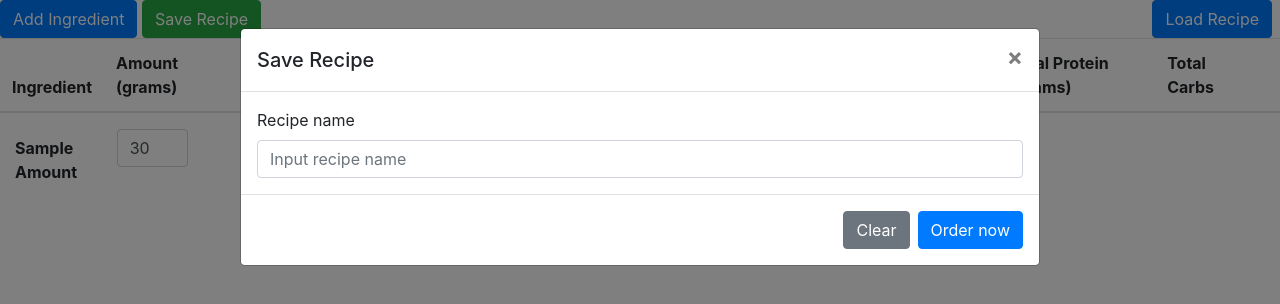
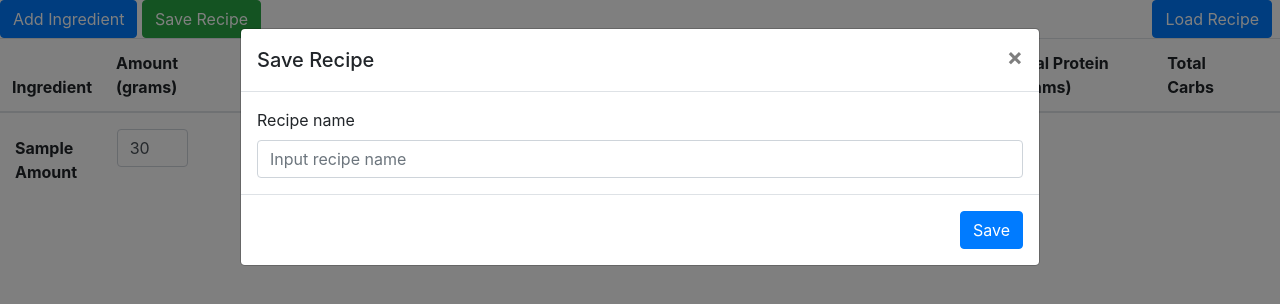
Before and after one commit to Odzinic/ingredient_inventory, a website: page src/index.html in a window 1280 px wide. Both pictures are taken after a click on the button "Save Recipe". Drawn offline with nearby package versions, Linux system fonts and the light colour scheme; no server answers.

Commit message:
- Modals now hide when submit buttons are pressed

```diff
--- a/src/index.html
+++ b/src/index.html
@@ -58,8 +58,8 @@
             </div>
 
             <div class="modal-footer">
-                <button class="btn btn-secondary" id="modalClear" type="button">Clear</button>
-                <button class="btn btn-primary" id="modalSave" type="button">Order now</button>
+<!--                <button class="btn btn-secondary" id="modalClear" type="button">Clear</button>-->
+                <button class="btn btn-primary" id="modalSave" type="button">Save</button>
             </div>
         </div>
     </div>
--- a/src/js/client.js
+++ b/src/js/client.js
@@ -127,6 +127,7 @@ function saveRecipe(){
                 data: {recipName: recname, recipData: JSON.stringify(recipeDict)},
                 success: function(){
                     console.log("Saving recipe");
+                    $('#cart').modal("hide")
                 },
                 error: (function (jqXHR, textStatus, errorThrown) {
                     console.log(jqXHR);
@@ -173,6 +174,7 @@ function loadRecipe(id){
                 currAmount.setAttribute('value', amount);
 
             }
+            $('#loadrecipeModal').modal("hide");
         }
     })
 
```
